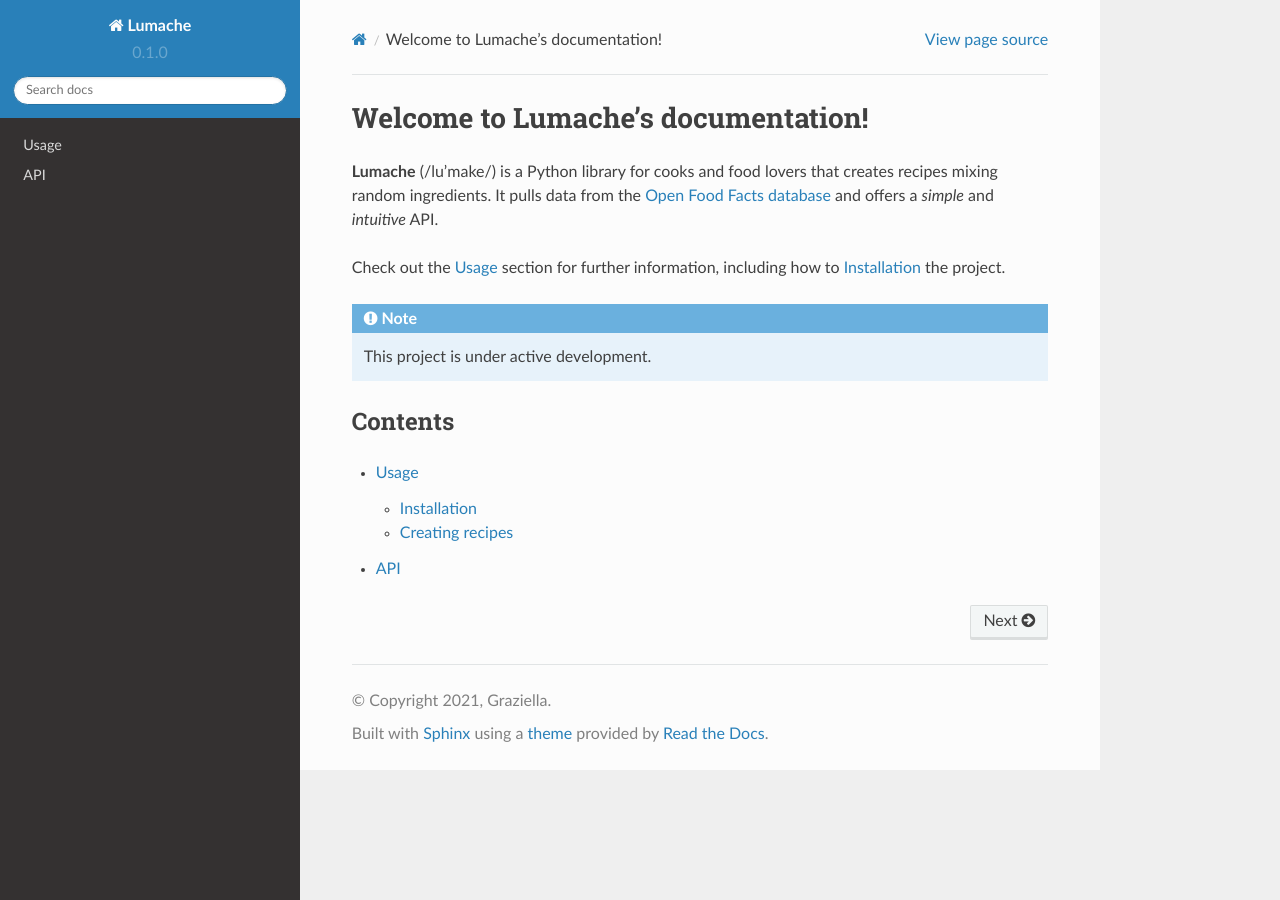
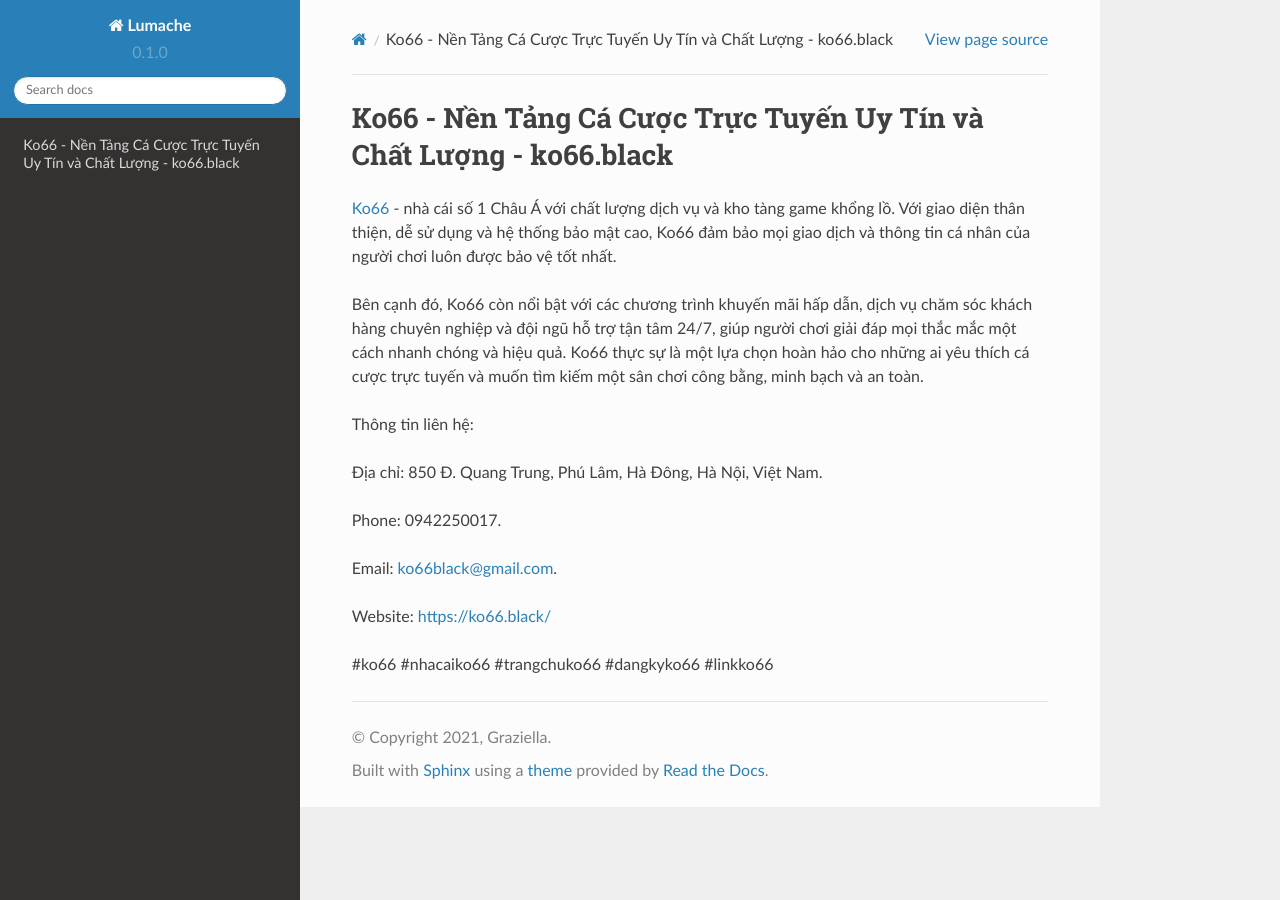
Before and after one commit to iaduphattai904809/ko66black, a Sphinx documentation site: the page built from docs/source/index.rst, in a window 1280 px wide. Built offline with Sphinx 7.4.7 and the Read the Docs theme 2.0.0, drawn with Linux system fonts in a browser that asks for light colours.

Commit message:
Update index.rst

```diff
--- a/docs/source/index.rst
+++ b/docs/source/index.rst
@@ -1,22 +1,18 @@
-Welcome to Lumache's documentation!
+Ko66 - Nền Tảng Cá Cược Trực Tuyến Uy Tín và Chất Lượng - ko66.black
 ===================================
 
-**Lumache** (/lu'make/) is a Python library for cooks and food lovers
-that creates recipes mixing random ingredients.
-It pulls data from the `Open Food Facts database <https://world.openfoodfacts.org/>`_
-and offers a *simple* and *intuitive* API.
+`Ko66 <https://ko66.black/>`_ - nhà cái số 1 Châu Á với chất lượng dịch vụ và kho tàng game khổng lồ. Với giao diện thân thiện, dễ sử dụng và hệ thống bảo mật cao, Ko66 đảm bảo mọi giao dịch và thông tin cá nhân của người chơi luôn được bảo vệ tốt nhất.
 
-Check out the :doc:`usage` section for further information, including
-how to :ref:`installation` the project.
+Bên cạnh đó, Ko66 còn nổi bật với các chương trình khuyến mãi hấp dẫn, dịch vụ chăm sóc khách hàng chuyên nghiệp và đội ngũ hỗ trợ tận tâm 24/7, giúp người chơi giải đáp mọi thắc mắc một cách nhanh chóng và hiệu quả. Ko66 thực sự là một lựa chọn hoàn hảo cho những ai yêu thích cá cược trực tuyến và muốn tìm kiếm một sân chơi công bằng, minh bạch và an toàn.
 
-.. note::
+Thông tin liên hệ:
 
-   This project is under active development.
+Địa chỉ: 850 Đ. Quang Trung, Phú Lâm, Hà Đông, Hà Nội, Việt Nam.
 
-Contents
---------
+Phone: 0942250017.
 
-.. toctree::
+Email: ko66black@gmail.com.
 
-   usage
-   api
+Website: https://ko66.black/
+
+#ko66 #nhacaiko66 #trangchuko66 #dangkyko66 #linkko66
```
